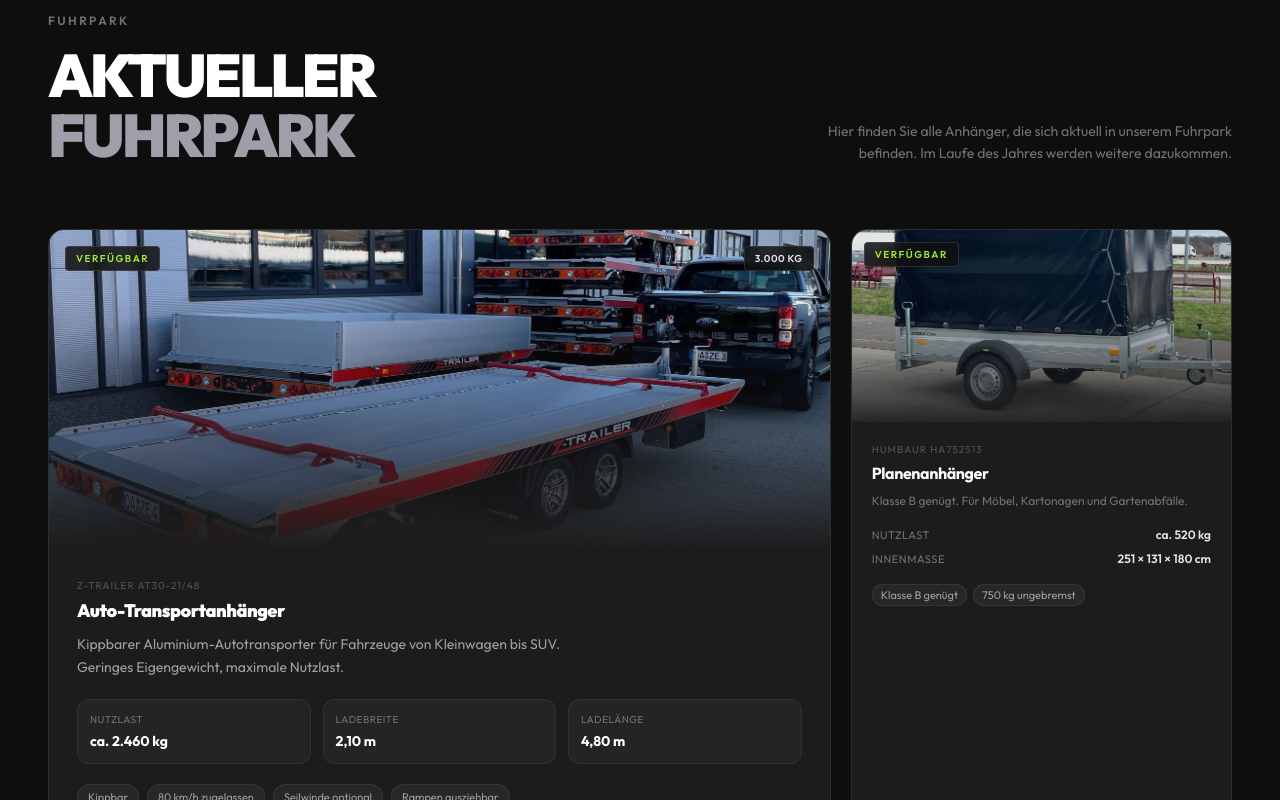
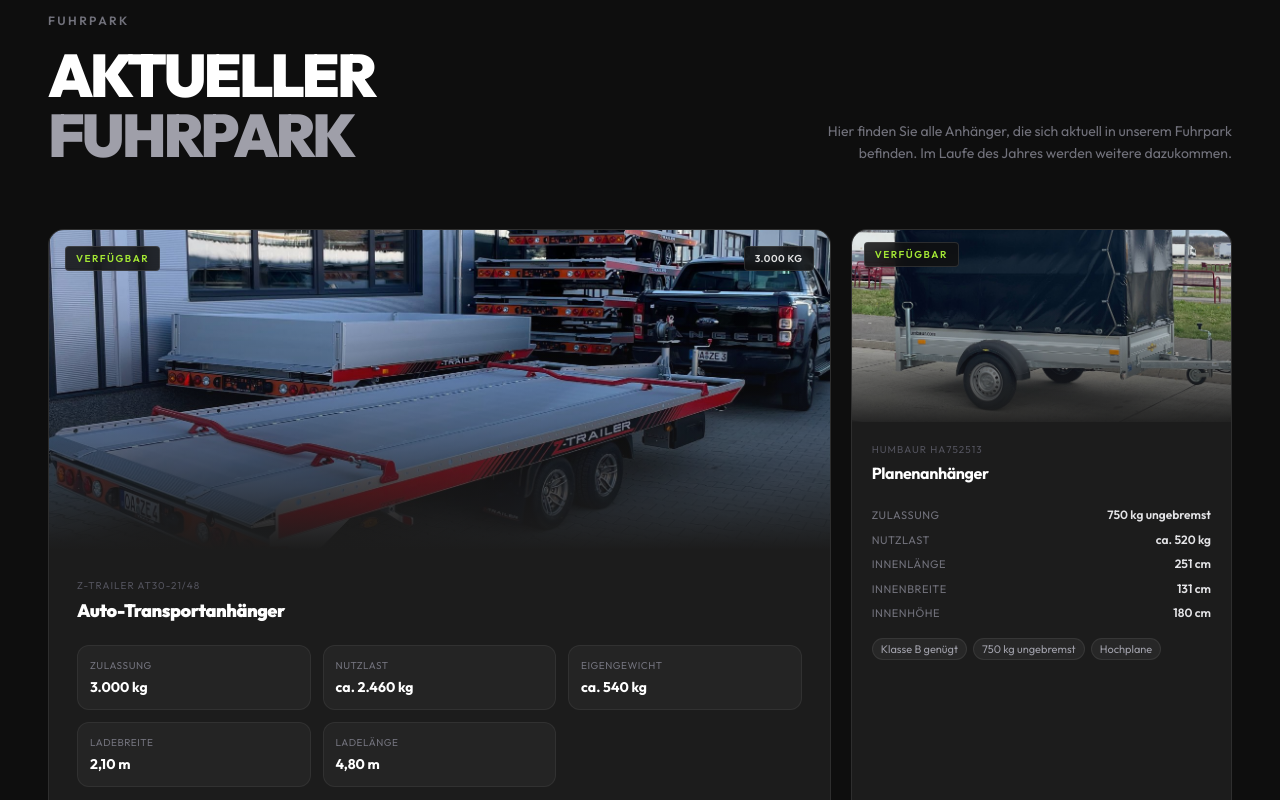
Before and after one commit to denwoo1337/alltec-Anhaengervermietung, a React (Vite) app: page / in a window 1280 px wide. Shown: the part 2000-2800 px from the top of the page. Built offline with nearby package versions, Linux system fonts and the light colour scheme.

Commit message:
refactor(fleet): update Trailer type and data for expandable cards

```diff
--- a/src/components/Fleet.tsx
+++ b/src/components/Fleet.tsx
@@ -1,25 +1,25 @@
-import { useRef } from 'react';
-import { motion, useInView, type Variants } from 'framer-motion';
-import { ArrowRight } from '@phosphor-icons/react';
+import { useState, useRef } from 'react';
+import { motion, useInView, AnimatePresence, type Variants } from 'framer-motion';
+import { CaretDown, ArrowRight } from '@phosphor-icons/react';
 import autoImg from '../../brand_assets/3000kg_Autoanhänger.jpg';
 import planenImg from '../../brand_assets/750kg_Planenanhänger.jpg';
 import motorradImg from '../../brand_assets/750kg_Motorrad.jpg';
 
 type Spec = { label: string; value: string };
-type Pricing = { label: string; price: string }[];
+type PriceEntry = { label: string; price: string };
 
 type Trailer = {
   id: number;
   name: string;
   model: string;
   tag: string;
+  zulassung: string;
+  keySpec: string;
   img: string;
   imgPosition: string;
-  description: string;
   specs: Spec[];
   highlights: string[];
-  pricing: Pricing;
-  large: boolean;
+  pricing: PriceEntry[];
 };
 
 const trailers: Trailer[] = [
@@ -28,12 +28,14 @@ const trailers: Trailer[] = [
     name: 'Auto-Transportanhänger',
     model: 'Z-Trailer AT30-21/48',
     tag: 'Verfügbar',
+    zulassung: '3.000 kg',
+    keySpec: 'Nutzlast 2.460 kg · Ladelänge 4,80 m',
     img: autoImg,
     imgPosition: 'center 55%',
-    description:
-      'Kippbarer Aluminium-Autotransporter für Fahrzeuge von Kleinwagen bis SUV. Geringes Eigengewicht, maximale Nutzlast.',
     specs: [
+      { label: 'Zulassung', value: '3.000 kg' },
       { label: 'Nutzlast', value: 'ca. 2.460 kg' },
+      { label: 'Eigengewicht', value: 'ca. 540 kg' },
       { label: 'Ladebreite', value: '2,10 m' },
       { label: 'Ladelänge', value: '4,80 m' },
     ],
@@ -43,47 +45,52 @@ const trailers: Trailer[] = [
       { label: 'Weiterer Tag', price: '50 €' },
       { label: 'Wochenende', price: '150 €' },
     ],
-    large: true,
   },
   {
     id: 2,
     name: 'Planenanhänger',
     model: 'Humbaur HA752513',
     tag: 'Verfügbar',
+    zulassung: '750 kg',
+    keySpec: 'Nutzlast 520 kg · Klasse B genügt',
     img: planenImg,
     imgPosition: 'center 70%',
-    description: 'Klasse B genügt. Für Möbel, Kartonagen und Gartenabfälle.',
     specs: [
+      { label: 'Zulassung', value: '750 kg ungebremst' },
       { label: 'Nutzlast', value: 'ca. 520 kg' },
-      { label: 'Innenmaße', value: '251 × 131 × 180 cm' },
+      { label: 'Innenlänge', value: '251 cm' },
+      { label: 'Innenbreite', value: '131 cm' },
+      { label: 'Innenhöhe', value: '180 cm' },
     ],
-    highlights: ['Klasse B genügt', '750 kg ungebremst'],
+    highlights: ['Klasse B genügt', '750 kg ungebremst', 'Hochplane'],
     pricing: [
       { label: 'Tag', price: '30 €' },
       { label: 'Weiterer Tag', price: '20 €' },
       { label: 'Wochenende', price: '70 €' },
     ],
-    large: false,
   },
   {
     id: 3,
     name: 'Motorradanhänger',
     model: 'Humbaur HM752113',
     tag: 'Verfügbar',
+    zulassung: '750 kg',
+    keySpec: 'Nutzlast 500 kg · 3 Stellplätze',
     img: motorradImg,
     imgPosition: 'center 60%',
-    description: '3 Stellplätze mit Zurrpunkten und montierter Ladeschiene.',
     specs: [
+      { label: 'Zulassung', value: '750 kg ungebremst' },
       { label: 'Nutzlast', value: '500 kg' },
+      { label: 'Innenlänge', value: '209 cm' },
+      { label: 'Innenbreite', value: '136 cm' },
       { label: 'Stellplätze', value: '3' },
     ],
-    highlights: ['3 Stellplätze', 'Rampe montiert'],
+    highlights: ['3 Stellplätze', 'Rampe montiert', 'Zurrpunkte', '750 kg ungebremst'],
     pricing: [
       { label: 'Tag', price: '30 €' },
       { label: 'Weiterer Tag', price: '20 €' },
       { label: 'Wochenende', price: '70 €' },
     ],
-    large: false,
   },
 ];
 
```
